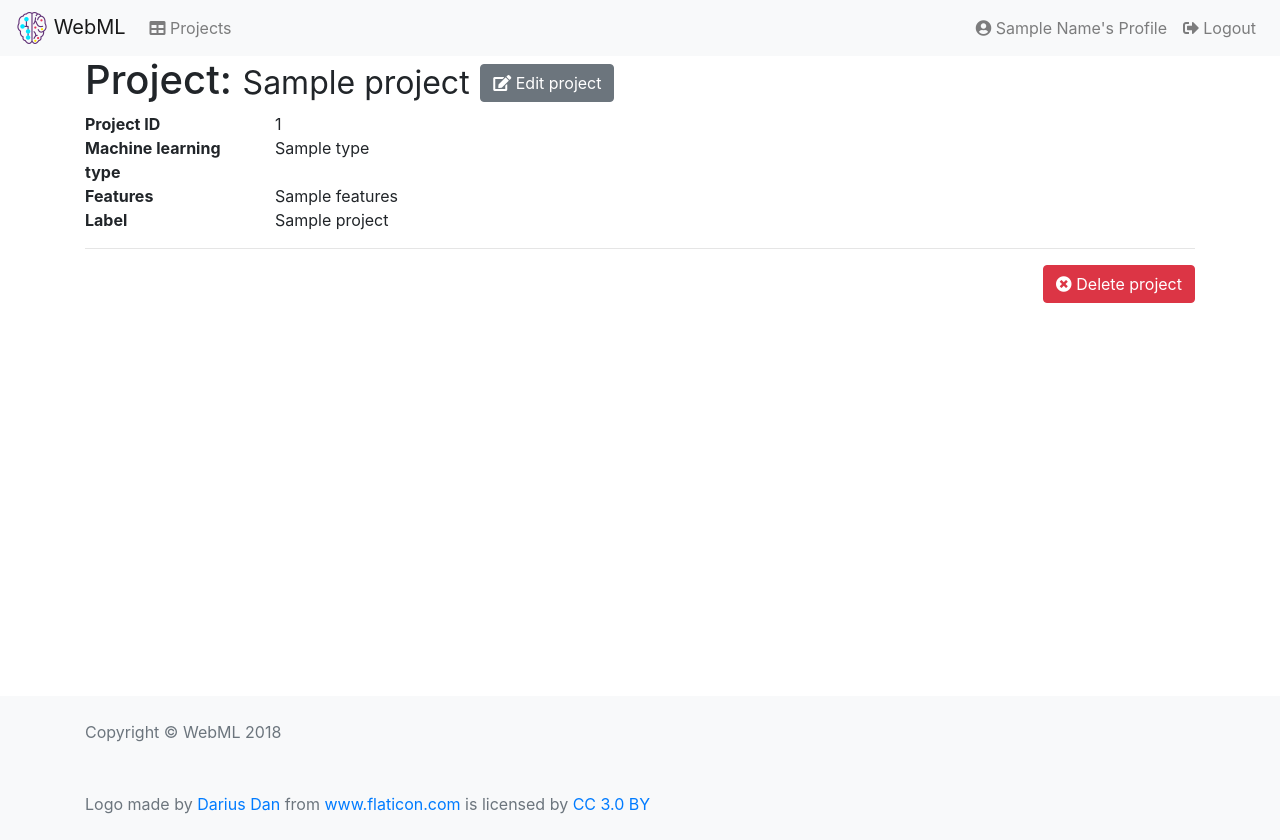
After one commit to osanseviero/ProyectoIntegrador, a Flask app: template app/app/templates/project.html in a window 1280 px wide. The commit adds this page. Run offline with Flask 2, Linux system fonts and the light colour scheme; the template is opened without the code that fills it: most values are stand-ins (such as "Sample title", 1, 10 or a date in 2020); some libraries are stand-ins or nearby versions.

Commit message:
Added extra styling and some more functionality to front - still missing project edit

```diff
--- a/app/app/templates/base.html
+++ b/app/app/templates/base.html
@@ -8,6 +8,7 @@
     <meta name="viewport" content="width=device-width, initial-scale=1.0">
     <meta http-equiv="X-UA-Compatible" content="ie=edge">
     <link rel="stylesheet" href="https://stackpath.bootstrapcdn.com/bootstrap/4.1.3/css/bootstrap.min.css" integrity="sha384-MCw98/SFnGE8fJT3GXwEOngsV7Zt27NXFoaoApmYm81iuXoPkFOJwJ8ERdknLPMO" crossorigin="anonymous">
+    <link rel="stylesheet" href="https://use.fontawesome.com/releases/v5.3.1/css/all.css" integrity="sha384-mzrmE5qonljUremFsqc01SB46JvROS7bZs3IO2EmfFsd15uHvIt+Y8vEf7N7fWAU" crossorigin="anonymous">
     {% block css %} {% endblock %}
     <title> {% block title %} {% endblock %} </title>
 </head>
@@ -16,8 +17,8 @@
     {% block content %} {% endblock %}
     <footer class="bg-light text-muted py-4 sticky-bottom">
         <div class="container">
-            <span>Page footer (copyright and shit)</span>
-            <div>Icons made by <a href="https://www.flaticon.com/authors/darius-dan" title="Darius Dan">Darius Dan</a> from <a href="https://www.flaticon.com/" title="Flaticon">www.flaticon.com</a> is licensed by <a href="http://creativecommons.org/licenses/by/3.0/" title="Creative Commons BY 3.0" target="_blank">CC 3.0 BY</a></div>
+            <p class="mb-5">Copyright &copy; WebML 2018</p>
+            <div>Logo made by <a href="https://www.flaticon.com/authors/darius-dan" title="Darius Dan">Darius Dan</a> from <a href="https://www.flaticon.com/" title="Flaticon">www.flaticon.com</a> is licensed by <a href="http://creativecommons.org/licenses/by/3.0/" title="Creative Commons BY 3.0" target="_blank">CC 3.0 BY</a></div>
         </div>
     </footer>
 
--- a/app/app/templates/header.html
+++ b/app/app/templates/header.html
@@ -9,24 +9,23 @@
         </button>
         <div class="collapse navbar-collapse" id="navbarToggler">
             <div class="navbar-nav mr-auto">
-                <a href="/" class="nav-item nav-link mr-auto">Home</a>
                 {% if name or user %}
-                <a href="/projects" class="nav-item nav-link mr-auto">Projects</a>
+                <a href="/projects" class="nav-item nav-link mr-auto"><i class="fas fa-table"></i> Projects</a>
                 {% endif %}
             </div>
             {% if name or user %}
             <div class="navbar-nav">
-                <a href="/users/profile" class="nav-item nav-link text-capitalize">{{name or user["name"]}}'s Profile</a>
+                <a href="/users/profile" class="nav-item nav-link text-capitalize"><i class="fas fa-user-circle"></i> {{name or user["name"]}}'s Profile</a>
             </div>
             <div class="navbar-nav">
-                <a href="/logout" class="nav-item nav-link">Logout</a>
+                <a href="/logout" class="nav-item nav-link"><i class="fas fa-sign-out-alt"></i> Logout</a>
             </div>
             {% else %}
             <div class="navbar-nav">
-                <a href="/register" class="nav-item nav-link">Register</a>
+                <a href="/register" class="nav-item nav-link"><i class="fas fa-user-plus"></i> Register</a>
             </div>
             <div class="navbar-nav">
-                <a href="/login" class="nav-item nav-link">Login</a>
+                <a href="/login" class="nav-item nav-link"><i class="fas fa-sign-in-alt"></i> Login</a>
             </div>
             {% endif %}
         </div>
--- /dev/null
+++ b/app/app/templates/project.html
@@ -0,0 +1,100 @@
+{% extends "base.html" %}
+{% block title %}{{project['name']}}{% endblock %}
+{% block header %} {% include "header.html" %} {% endblock %}
+{% block content %}
+    <main role="main" class="container" style="min-height: calc(100vh - 160px)">
+        <h1>Project: <small>{{project['name']}}</small>
+            <button id="change_view" class="btn btn-secondary"><i class="fas fa-edit"></i> Edit project</button>
+        </h1>
+        {% if error %}
+        <div class="alert alert-danger mt-3 mb-0">
+            <strong>{{ error }}</strong>
+        </div>
+        {% endif %}
+
+        <div id="display_view">
+            <div class="row">
+                <div class="col-sm-2">
+                    <strong>Project ID</strong>
+                </div>
+                <div class="col-sm-10">{{project['id']}}</div>
+            </div>
+            <div class="row">
+                <div class="col-sm-2">
+                    <strong>Machine learning type</strong>
+                </div>
+                <div class="col-sm-10">{{project['type']}}</div>
+            </div>
+            <div class="row">
+                <div class="col-sm-2">
+                    <strong>Features</strong>
+                </div>
+                <div class="col-sm-10">{{project['features']}}</div>
+            </div>
+            <div class="row">
+                <div class="col-sm-2">
+                    <strong>Label</strong>
+                </div>
+                <div class="col-sm-10">{{project['label']}}</div>
+            </div>
+            <hr/>
+            <div class="text-right">
+                <button type="button" class="btn btn-danger mb-2" data-toggle="modal" data-target="#deleteUserModal"><i class="fas fa-times-circle"></i> Delete project</button>
+            </div>
+        </div>
+
+        <div id="edit_view">
+
+        </div>
+
+        <div class="modal fade" id="deleteUserModal" tabindex="-1" role="dialog" aria-labelledby="modalLabel" aria-hidden="true">
+            <div class="modal-dialog" role="document">
+                <div class="modal-content">
+                    <div class="modal-header">
+                        <h4 class="modal-title" id="modalLabel">
+                            Delete this project
+                        </h4>
+                        <button type="button" class="close" data-dismiss="modal" aria-label="Close">
+                            <span aria-hidden="true">&times;</span>
+                        </button>
+                    </div>
+                    <div class="modal-body">
+                        <p>Think about this carefully. <strong>This cannot be undone!</strong></p>
+                    </div>
+                    <div class="modal-footer">
+                        <form action="{{url_for('delete_project')}}" method="post">
+                            <button type="submit" class="btn btn-danger">Delete</button>
+                        </form>
+                        <button type="button" class="btn btn-primary" data-dismiss="modal">Cancel</button>
+                    </div>
+                </div>
+            </div>
+        </div>
+    </main>
+{% endblock %}
+{% block script %}
+<script>
+    var edit = $("#edit_view");
+    var display = $("#display_view");
+    var button = $("#change_view");
+
+    edit.hide();
+    var state = 0;
+
+    button.click(function() {
+        if (state == 0) {
+            // Change to edit
+            state = 1;
+            edit.show();
+            display.hide();
+            button.html("<i class='fas fa-times'></i> Cancel");
+        } else {
+            // Change to display
+            state = 0;
+            edit.hide();
+            display.show();
+            button.html("<i class='fas fa-edit'></i> Edit profile");
+        }
+    });
+</script>
+{% endblock %}
```
Also changed, not shown: app/app/templates/profile.html (+10 -33 lines), app/app/templates/projects.html (+25 -2 lines).
